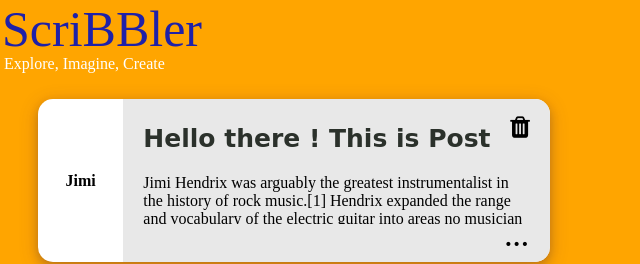
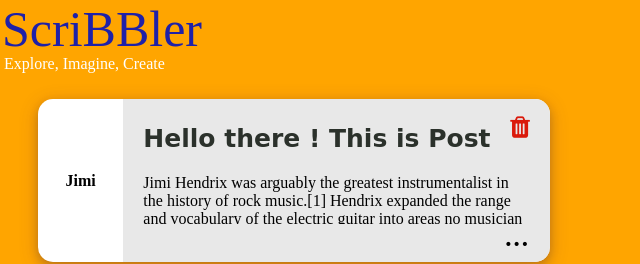
Before and after one commit to abhishekgbhat/Project-6, a plain HTML site: page html/bloglist.html in a window 1280 px wide. In both pictures the pointer is over the element 526 px from the left and 120 px from the top of the page. Shown: the top 264 px of the page, 6-646 px from the left. Drawn offline with Linux system fonts and the light colour scheme; a script that the page names is missing; a web font is replaced by a local one.

Commit message:
part2:trash-icon highlight fix

```diff
--- a/css/bloglist.css
+++ b/css/bloglist.css
@@ -2,10 +2,12 @@
     height: 100%;
     width: 100%;
 }
+
 .row1,.row2,.row3 {
     display: flex;
     justify-content: space-around;
 }
+
 .post {
     flex-basis: 40%;
     position: relative;
@@ -28,6 +30,7 @@
     font-weight: bold;
     color: #000;
 }
+
 .post-content {
     width: 75%;
     display: table-cell;
@@ -37,7 +40,8 @@
     border-radius: 0 15px 15px 0;
     padding: 0 20px;
 }
-.post-title{
+
+.post-title {
     font-family: 'Itim', cursive;
     font-weight: bold;
     color: #2b312b;
@@ -46,6 +50,7 @@
     overflow: hidden;
     text-overflow: ellipsis;
 }
+
 .post-more {
     float: right;
     cursor: pointer;
@@ -60,12 +65,14 @@
     text-decoration: none;
     cursor: pointer;
 }
-.post-desc{
+
+.post-desc {
     height: auto;
     margin-bottom: 0 !important;
     overflow: hidden;
     height: 50px;
 }
+
 body {
     height: 100%;
     width: 100%;
@@ -75,13 +82,19 @@ body {
     background-color: orange;
     background-size: 2000% 2000%;
 }
-.trashicon{
+
+.trashicon {
     float: right;
     font-size: 25px;
     padding-top: 15px;
     font-weight: 600;
     cursor: pointer;
 }
+
+.trashicon:hover {
+    color: #da190b;
+}
+
 #deleteModal {
     display: none;
     position: fixed;
@@ -94,6 +107,7 @@ body {
     background-color: rgb(0,0,0);
     background-color: rgba(0,0,0,0.4);
 }
+
 .deleteModal-content{
     background-color: #fefefe;
     margin: 220px auto;
@@ -101,14 +115,17 @@ body {
     border: 1px solid #888;
     width: 28%;
 }
+
 .deleteModal-header h3 {
     text-align: center;
     color: #000;
 }
-  .deleteModal-body{
+
+.deleteModal-body {
     display: flex;
     justify-content: space-around;
 }
+
 .red-btn {
     background-color: #5eb762;
     padding: 10px 30px;
@@ -120,9 +137,11 @@ body {
     float: right;
     cursor: pointer;
 }
+
 .red-btn:hover {
     background: #409243;
 }
+
 .green-btn {
     background-color:#f5564a;
     padding: 10px 30px;
@@ -134,10 +153,12 @@ body {
     float: left;
     cursor: pointer;
 }
+
 .green-btn:hover {
     background: #409243;
     background: #da190b;
 }
+
 .btn-modal {
     border: none;
     color: white;
```
Lines whose indentation alone changed are shown as unchanged.
